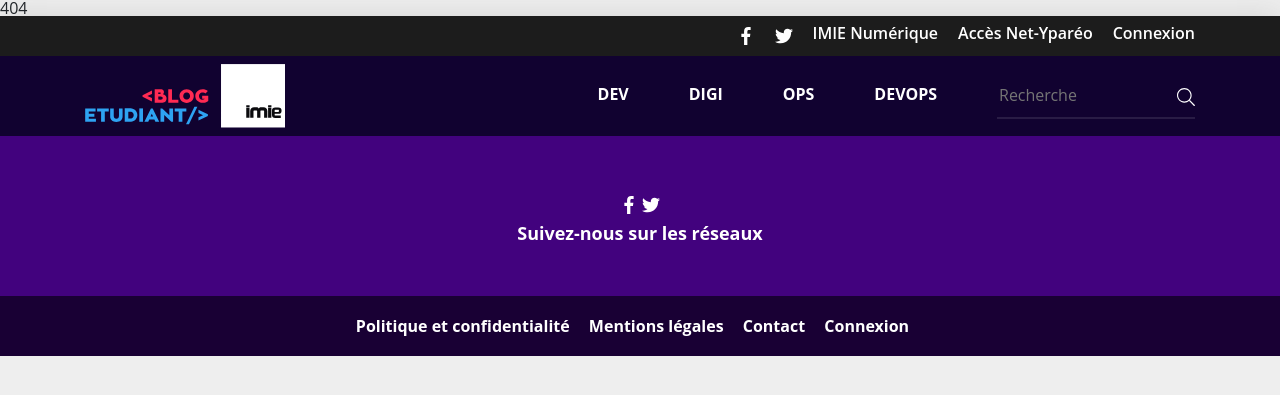
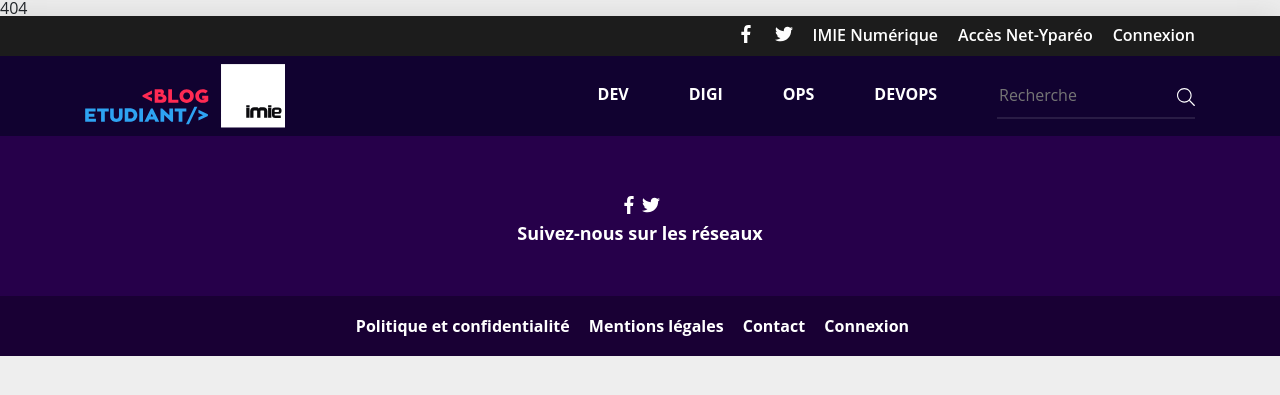
Before and after one commit to Aviortheking/Blog_IMIE, a PHP site: page /1/ in a window 1280 px wide. Shown: the top 395 px of the page. Run offline with PHP 8.4, Linux system fonts and the light colour scheme.

Commit message:
color footer

```diff
--- a/project/assets/css/style.css
+++ b/project/assets/css/style.css
@@ -115,10 +115,10 @@ h2{
 	font-weight: 600;
 }
 .social{
-	padding: 11px 0px 0px 20px;
+	padding: 9px 0px 0px 20px;
 }
 .link{
-	padding: 9px 0px 0px 20px;
+	padding: 11px 0px 0px 20px;
 }
 
 .item_nav_blog_gauche{
@@ -379,7 +379,7 @@ input {outline: none}
 }
 .upFooter{
 	height: 160px;
-	background-color: #42027e;
+	background-color: #26004a;
 	text-align: center;
 }
 .lowFooter{
--- a/project/assets/html/index.html
+++ b/project/assets/html/index.html
@@ -12,7 +12,7 @@
 		<div class="bloc_principal">
 			<div class="cover-black">
 				<div class="bloc_principal_titre">
-					<h1>L'actualitÃ© de nos campus...</h1>
+					<h1>Le blog des apprenants</h1>
 				</div>
 				<div class="test2">
 					<h2 id="titre-home">Ceci est un magnifique titre</h2>
```
